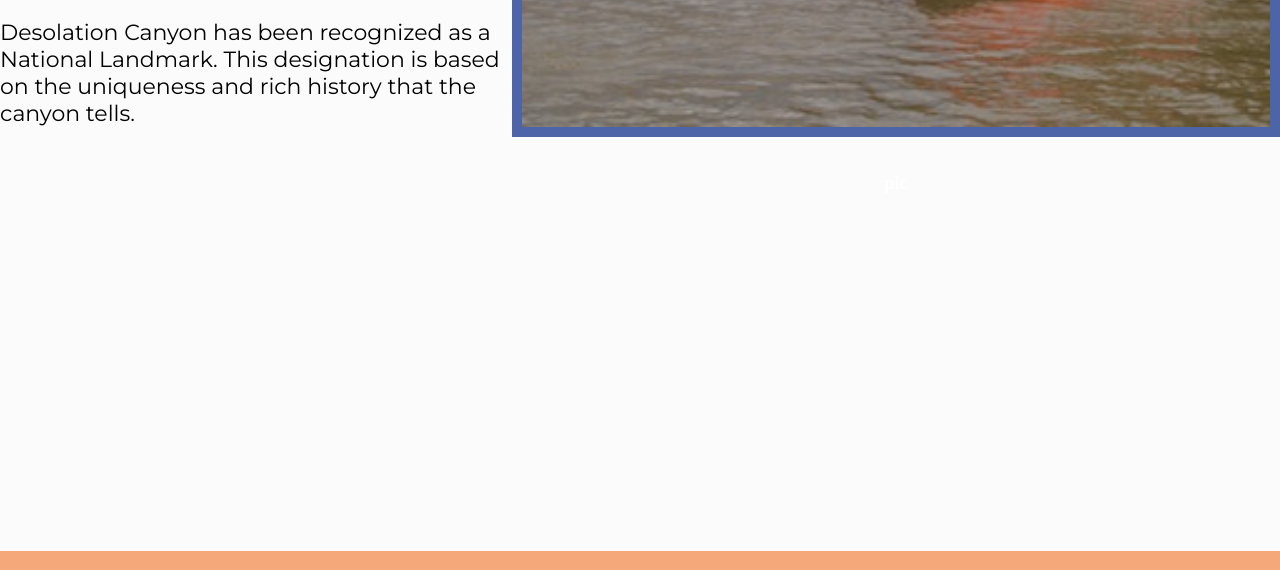
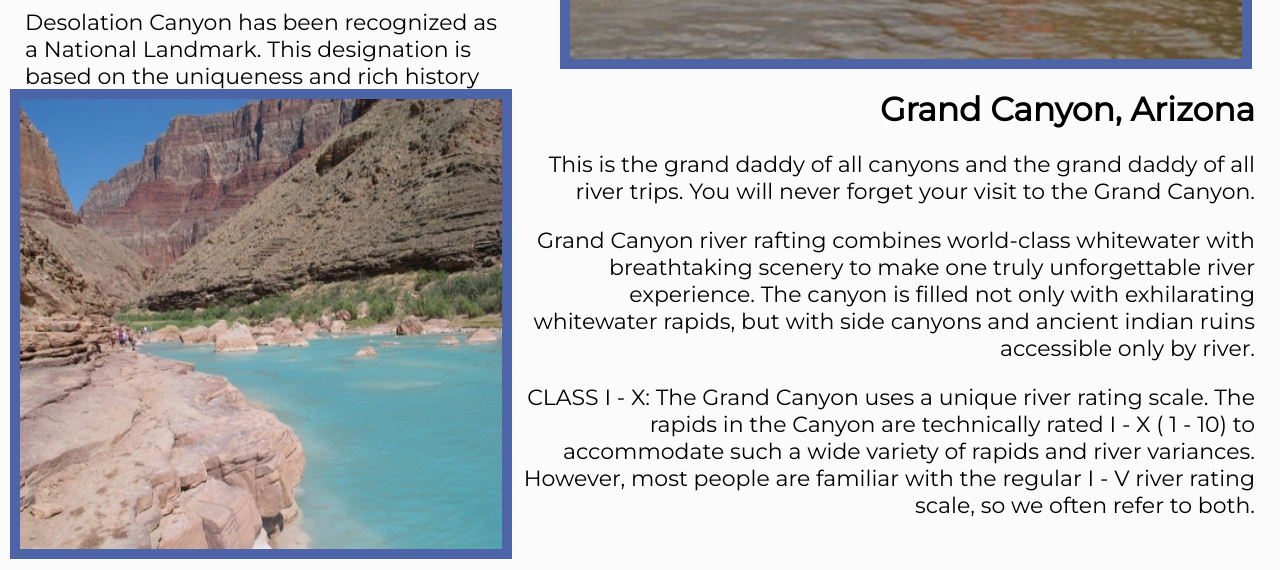
Before and after one commit to tyhulet/wdd130, a plain HTML site: page wwr/rivers.html in a window 1280 px wide. Shown: the part 1657-2227 px from the top of the page. Drawn offline with Linux system fonts and the light colour scheme.

Commit message:
rafting subpage complete

```diff
--- a/wwr/rivers.html
+++ b/wwr/rivers.html
@@ -57,7 +57,7 @@
             </section>
             <section class="utah-pic">
                 <img class="utah-img" src="images/desolation-interest.jpg" alt="desolation canyon">
-            <h5>pic</h5>
+                <h5>pic</h5>
             </section>
             <section class="utah-info">
                 <h2>Desolation and Gray Canyon, Utah</h2>
@@ -74,6 +74,28 @@
                 <p>
                     Desolation Canyon has been recognized as a National Landmark. This designation is based on the
                     uniqueness and rich history that the canyon tells.
+                </p>
+            </section>
+            <section class="arizona">
+                <img class="arizona-img" src="images/littlecolorado.jpg" alt="colorado through the grand canyon">
+                <h5>pic</h5>
+            </section>
+            <section class="arizona-info">
+                <h2>Grand Canyon, Arizona</h2>
+                <p>
+                    This is the grand daddy of all canyons and the grand daddy of all river trips. You will never forget
+                    your visit to the Grand Canyon.
+                </p>
+                <p>
+                    Grand Canyon river rafting combines world-class whitewater with breathtaking scenery to make one
+                    truly unforgettable river experience. The canyon is filled not only with exhilarating whitewater
+                    rapids, but with side canyons and ancient indian ruins accessible only by river.
+                </p>
+                <p>
+                    CLASS I - X: The Grand Canyon uses a unique river rating scale. The rapids in the Canyon are
+                    technically rated I - X ( 1 - 10) to accommodate such a wide variety of rapids and river variances.
+                    However, most people are familiar with the regular I - V river rating scale, so we often refer to
+                    both.
                 </p>
             </section>
 
--- a/wwr/styles/styles.css
+++ b/wwr/styles/styles.css
@@ -275,6 +275,7 @@ h5{
 .salmon-pic{
 grid-column: 1/3;
 grid-row: 1;
+margin-left: 10px;
 }
 
 .salmon-info{
@@ -282,6 +283,8 @@ grid-row: 1;
     grid-row: 1;
     text-align: right;
     font-family: "Montserrat";
+    margin-right: 25px;
+    margin-left: 5px;
 }
 
 .salmon-img{
@@ -295,9 +298,10 @@ grid-row: 1;
 }
 
 .utah-img{
-    width: 100%;
+    width: 90%;
     height: 75%;
     border: 10px solid #4d64a8;
+    margin-right: -20px;
 }
 
 .utah-info{
@@ -305,6 +309,30 @@ grid-row: 1;
     grid-row: 3;
     text-align: left;
     font-family: "Montserrat";
+    margin-left: 25px;
+}
+
+.arizona{
+    grid-column: 1/3;
+    grid-row: 4;
+    margin-left: 10px;
+    margin-top: -175px;
+}
+
+.arizona-img{
+    width: 100%;
+    height: 100%;
+    border: 10px solid #4d64a8;
+
+}
+
+.arizona-info{
+    grid-column: 3/6;
+    grid-row: 4;
+    text-align: right;
+    font-family: "Montserrat";
+    margin-right: 25px;
+    margin-top: -175px;
 }
 
 @media screen and (max-width: 900px) {
```
